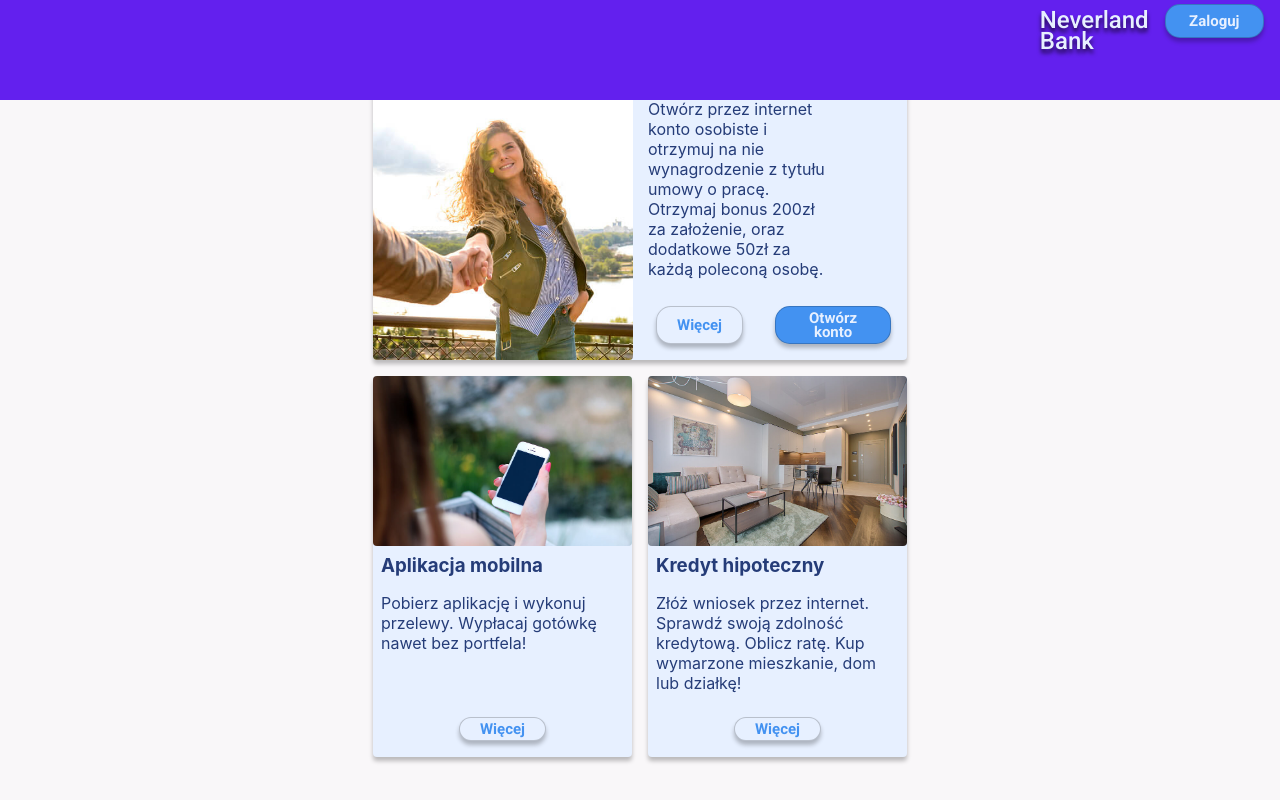
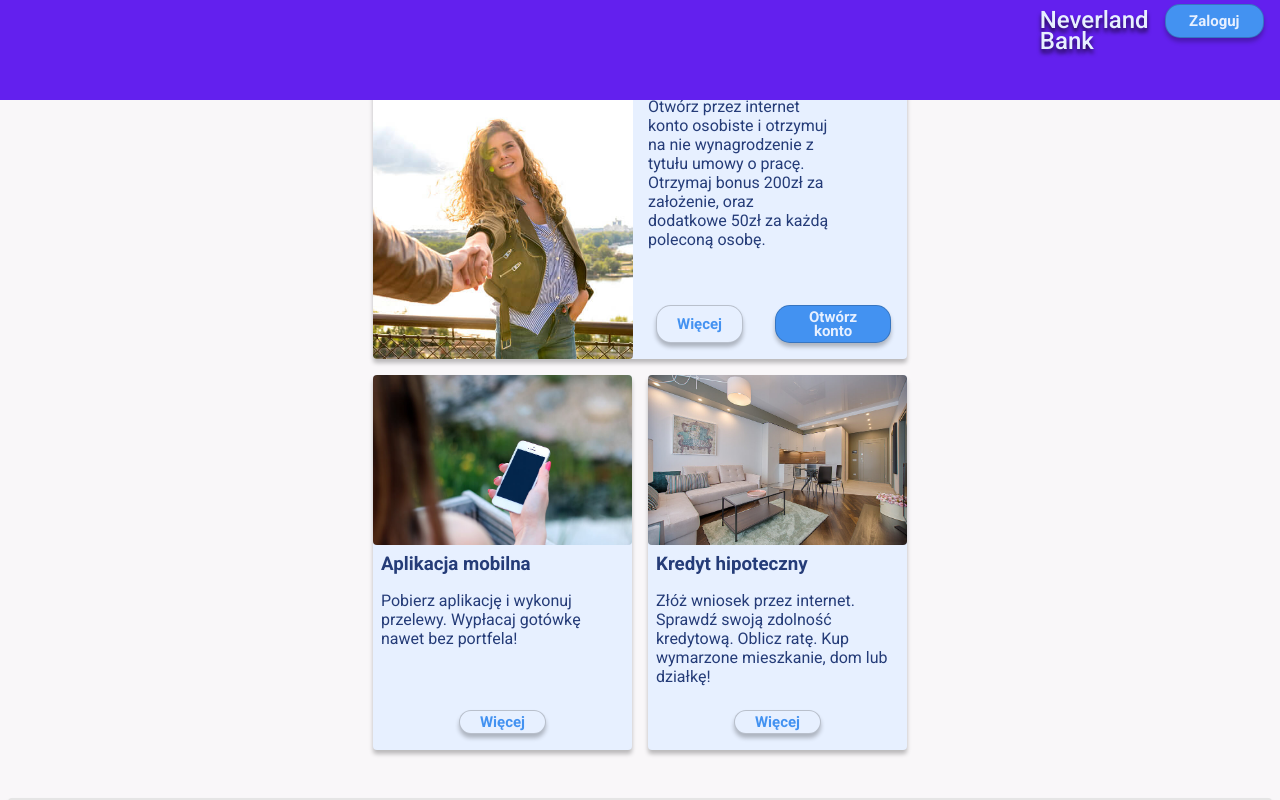
Before and after one commit to mrozrafal/banking-application, a React (Create React App) app: page / in a window 1280 px wide. Shown: the top 800 px of the page. Built offline with nearby package versions, Linux system fonts and the light colour scheme; no server answers.

Commit message:
feat: font-family: roboto

```diff
--- a/src/style/index.css
+++ b/src/style/index.css
@@ -1,13 +1,9 @@
+@import url("https://fonts.googleapis.com/css?family=Roboto:400,500,700,700i,900&display=swap&subset=latin-ext");
+
 body {
   margin: 0;
-  font-family: -apple-system, BlinkMacSystemFont, 'Segoe UI', 'Roboto', 'Oxygen',
-    'Ubuntu', 'Cantarell', 'Fira Sans', 'Droid Sans', 'Helvetica Neue',
-    sans-serif;
-  -webkit-font-smoothing: antialiased;
-  -moz-osx-font-smoothing: grayscale;
+
 }
-
-code {
-  font-family: source-code-pro, Menlo, Monaco, Consolas, 'Courier New',
-    monospace;
+html {
+  font-family: roboto;
 }
```
